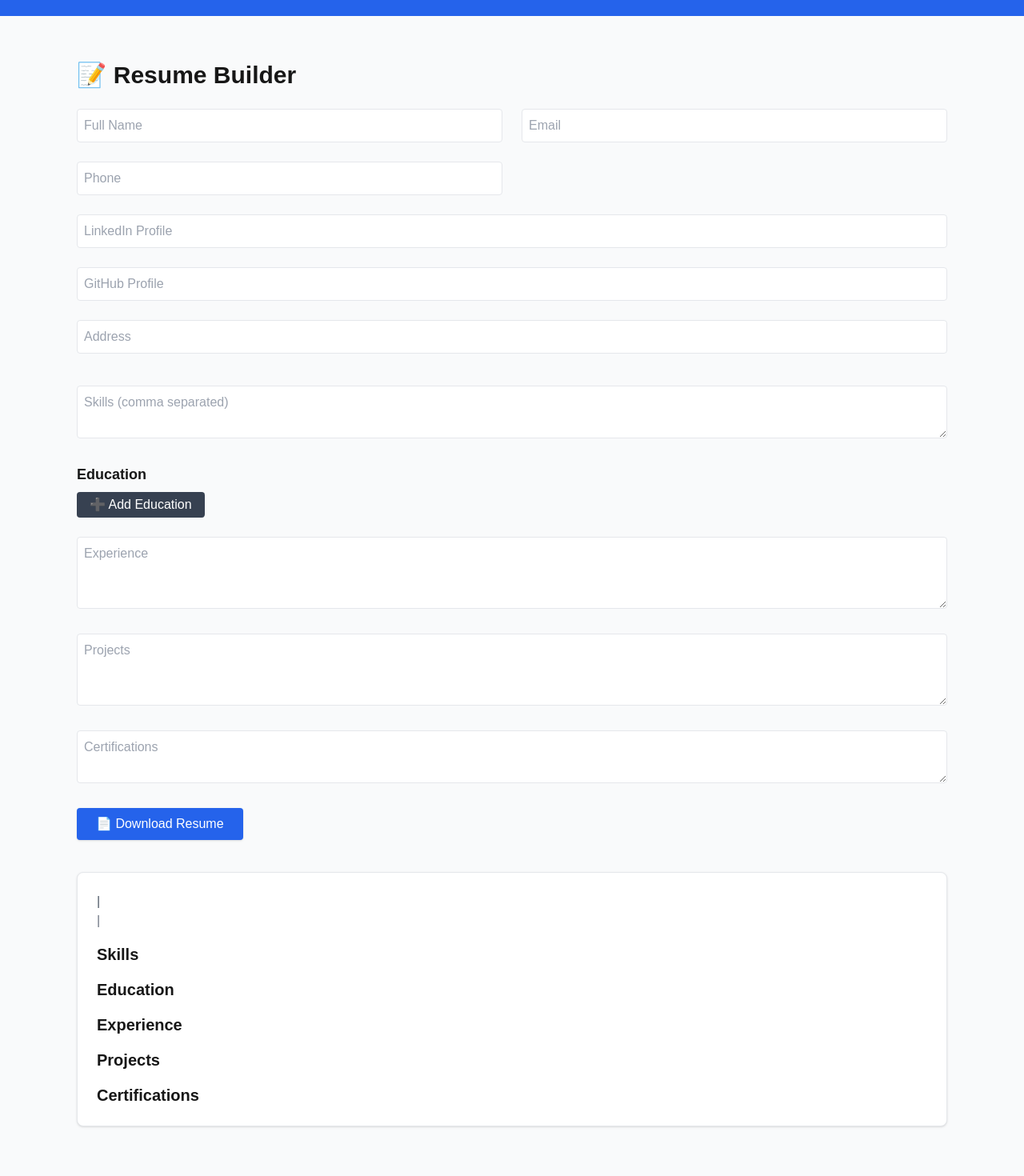
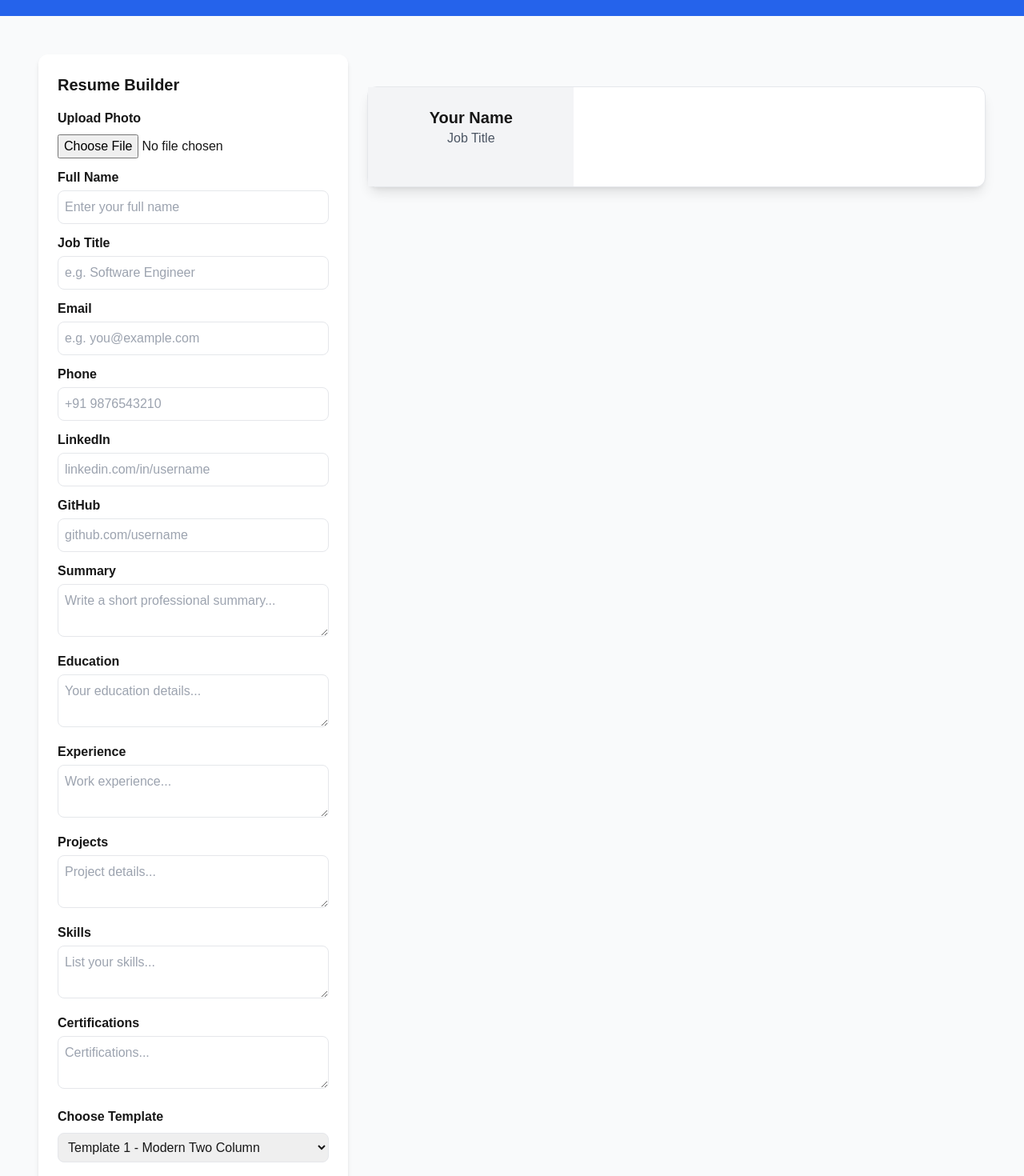
Before and after one commit to akshaybhawar03/Ai, a Next.js app: page /tools/resume-builder in a window 1280 px wide. Shown: the part 40-1510 px from the top of the page at 80% size. Built offline with nearby package versions, Linux system fonts and the light colour scheme.

Commit message:
Layout.tsx update

```diff
--- a/app/tools/resume-builder/page.tsx
+++ b/app/tools/resume-builder/page.tsx
@@ -1,251 +1,244 @@
 "use client";
-
-import { useState, useRef } from "react";
+import React, { useState, useRef } from "react";
 import { useReactToPrint } from "react-to-print";
 
-export default function ResumeBuilder() {
-  // ✅ Personal Info
-  const [personal, setPersonal] = useState({
-    name: "",
-    email: "",
-    phone: "",
-    linkedin: "",
-    github: "",
-    address: "",
+export default function ResumeBuilderPage() {
+  const [template, setTemplate] = useState("template1");
+  const [photo, setPhoto] = useState<string | null>(null);
+
+  // Resume data
+  const [fullName, setFullName] = useState("");
+  const [title, setTitle] = useState("");
+  const [email, setEmail] = useState("");
+  const [phone, setPhone] = useState("");
+  const [linkedin, setLinkedin] = useState("");
+  const [github, setGithub] = useState("");
+  const [summary, setSummary] = useState("");
+  const [education, setEducation] = useState("");
+  const [experience, setExperience] = useState("");
+  const [projects, setProjects] = useState("");
+  const [skills, setSkills] = useState("");
+  const [certifications, setCertifications] = useState("");
+
+  // Print Ref
+  const componentRef = useRef<HTMLDivElement>(null);
+  const handlePrint = useReactToPrint({
+    contentRef: componentRef,
+    documentTitle: "My_Resume",
   });
 
-  // ✅ Education Info
-  const [education, setEducation] = useState<
-    { degree: string; school: string; year: string; marks: string }[]
-  >([]);
-
-  // ✅ Skills
-  const [skills, setSkills] = useState<string>("");
-
-  // ✅ Experience
-  const [experience, setExperience] = useState<string>("");
-
-  // ✅ Projects
-  const [projects, setProjects] = useState<string>("");
-
-  // ✅ Certifications
-  const [certifications, setCertifications] = useState<string>("");
-
-  // ✅ Ref for PDF
-  const resumeRef = useRef<HTMLDivElement>(null);
-
-  // ✅ Fix for TS error (content return type set to HTMLElement | null)
-  const handlePrint = useReactToPrint({
-  // @ts-ignore
-  content: () => resumeRef.current,
-  documentTitle: "My_Resume",
-});
-
-
-  // Handlers
-  const handlePersonalChange = (
-    e: React.ChangeEvent<HTMLInputElement | HTMLTextAreaElement>
-  ) => {
-    setPersonal({ ...personal, [e.target.name]: e.target.value });
+  // Handle photo upload
+  const handlePhotoUpload = (e: React.ChangeEvent<HTMLInputElement>) => {
+    if (e.target.files && e.target.files[0]) {
+      const reader = new FileReader();
+      reader.onload = () => setPhoto(reader.result as string);
+      reader.readAsDataURL(e.target.files[0]);
+    }
   };
 
-  const addEducation = () => {
-    setEducation([
-      ...education,
-      { degree: "", school: "", year: "", marks: "" },
-    ]);
-  };
+  // ---------------- RESUME TEMPLATES ----------------
+  const renderTemplate = () => {
+    switch (template) {
+      case "template2":
+        return (
+          <TemplateContainer ref={componentRef}>
+            <div className="text-center border-b pb-4 mb-6">
+              {photo && <img src={photo} alt="Profile" className="w-20 h-20 rounded-full object-cover mx-auto mb-3" />}
+              <h2 className="text-2xl font-bold">{fullName || "Your Name"}</h2>
+              <p className="text-gray-600">{title || "Job Title"}</p>
+              <p className="text-sm text-gray-500 mt-1">
+                {email && `📧 ${email}`} {phone && ` | 📞 ${phone}`}
+                {linkedin && ` | 🔗 LinkedIn`} {github && ` | 💻 GitHub`}
+              </p>
+            </div>
+            {summary && <Section title="Professional Summary" content={summary} />}
+            {education && <Section title="Education" content={education} />}
+            {experience && <Section title="Experience" content={experience} />}
+            {projects && <Section title="Projects" content={projects} />}
+            {skills && <Section title="Skills" content={skills} />}
+            {certifications && <Section title="Certifications" content={certifications} />}
+          </TemplateContainer>
+        );
 
-  const updateEducation = (index: number, field: string, value: string) => {
-    const newEdu = [...education];
-    (newEdu[index] as any)[field] = value;
-    setEducation(newEdu);
+      case "template3":
+        return (
+          <div ref={componentRef} className="w-full max-w-5xl bg-white mt-10 rounded-xl shadow-lg border flex">
+            {/* Sidebar */}
+            <div className="w-1/4 bg-blue-900 text-white p-6 flex flex-col items-center">
+              {photo && <img src={photo} alt="Profile" className="w-24 h-24 rounded-full object-cover border-4 border-white mb-4" />}
+              <h2 className="text-lg font-bold">{fullName || "Your Name"}</h2>
+              <p className="text-sm">{title || "Job Title"}</p>
+              <div className="mt-6 text-xs text-gray-200">
+                {email && <p>📧 {email}</p>}
+                {phone && <p>📞 {phone}</p>}
+                {linkedin && <p>🔗 LinkedIn</p>}
+                {github && <p>💻 GitHub</p>}
+              </div>
+              {skills && <Section title="Skills" content={skills} sidebar />}
+            </div>
+            {/* Main */}
+            <div className="w-3/4 p-6">
+              {summary && <Section title="Summary" content={summary} />}
+              {education && <Section title="Education" content={education} />}
+              {experience && <Section title="Experience" content={experience} />}
+              {projects && <Section title="Projects" content={projects} />}
+              {certifications && <Section title="Certifications" content={certifications} />}
+            </div>
+          </div>
+        );
+
+      case "template4":
+        return (
+          <div ref={componentRef} className="w-full max-w-5xl bg-white mt-10 rounded-lg shadow-lg border flex">
+            {/* Left Sidebar */}
+            <div className="w-1/3 bg-gray-900 text-white p-6 flex flex-col items-center">
+              {photo && <img src={photo} alt="Profile" className="w-28 h-28 rounded-full object-cover border-4 border-gray-700 mb-4" />}
+              <h2 className="text-xl font-bold">{fullName || "Your Name"}</h2>
+              <p className="text-gray-300">{title || "Job Title"}</p>
+              <div className="mt-6 text-sm space-y-2">
+                {email && <p>📧 {email}</p>}
+                {phone && <p>📞 {phone}</p>}
+                {linkedin && <p>🔗 LinkedIn</p>}
+                {github && <p>💻 GitHub</p>}
+              </div>
+              {skills && <Section title="Skills" content={skills} sidebar />}
+              {certifications && <Section title="Certifications" content={certifications} sidebar />}
+            </div>
+
+            {/* Right Main Content */}
+            <div className="w-2/3 p-8">
+              {summary && <Section title="Professional Summary" content={summary} />}
+              {experience && <Section title="Work Experience" content={experience} />}
+              {projects && <Section title="Projects" content={projects} />}
+              {education && <Section title="Education" content={education} />}
+            </div>
+          </div>
+        );
+
+      default: // Template 1
+        return (
+          <div ref={componentRef} className="w-full max-w-5xl bg-white mt-10 rounded-xl shadow-lg border flex">
+            {/* Left Column */}
+            <div className="w-1/3 bg-gray-100 p-6">
+              {photo && <img src={photo} alt="Profile" className="w-28 h-28 rounded-full object-cover mx-auto mb-4" />}
+              <h2 className="text-xl font-bold text-center">{fullName || "Your Name"}</h2>
+              <p className="text-gray-600 text-center">{title || "Job Title"}</p>
+              <div className="mt-6 space-y-2 text-sm">
+                {email && <p>📧 {email}</p>}
+                {phone && <p>📞 {phone}</p>}
+                {linkedin && <p>🔗 LinkedIn</p>}
+                {github && <p>💻 GitHub</p>}
+              </div>
+              {skills && <Section title="Skills" content={skills} />}
+              {certifications && <Section title="Certifications" content={certifications} />}
+            </div>
+            {/* Right Column */}
+            <div className="w-2/3 p-6">
+              {summary && <Section title="Summary" content={summary} />}
+              {education && <Section title="Education" content={education} />}
+              {experience && <Section title="Experience" content={experience} />}
+              {projects && <Section title="Projects" content={projects} />}
+            </div>
+          </div>
+        );
+    }
   };
 
   return (
-    <div className="p-8 max-w-6xl mx-auto">
-      <h1 className="text-3xl font-bold mb-6">📝 Resume Builder</h1>
+    <div className="min-h-screen bg-gray-50 p-6 flex gap-6">
+      {/* Left: Form */}
+      <div className="w-1/3 bg-white p-6 rounded-xl shadow-md overflow-y-auto">
+        <h2 className="text-xl font-bold mb-4">Resume Builder</h2>
 
-      {/* -------- Form Section -------- */}
-      <div className="grid grid-cols-1 md:grid-cols-2 gap-6 mb-10">
-        <input
-          type="text"
-          name="name"
-          placeholder="Full Name"
-          className="border p-2 rounded"
-          value={personal.name}
-          onChange={handlePersonalChange}
-        />
-        <input
-          type="email"
-          name="email"
-          placeholder="Email"
-          className="border p-2 rounded"
-          value={personal.email}
-          onChange={handlePersonalChange}
-        />
-        <input
-          type="text"
-          name="phone"
-          placeholder="Phone"
-          className="border p-2 rounded"
-          value={personal.phone}
-          onChange={handlePersonalChange}
-        />
-        <input
-          type="text"
-          name="linkedin"
-          placeholder="LinkedIn Profile"
-          className="border p-2 rounded col-span-2"
-          value={personal.linkedin}
-          onChange={handlePersonalChange}
-        />
-        <input
-          type="text"
-          name="github"
-          placeholder="GitHub Profile"
-          className="border p-2 rounded col-span-2"
-          value={personal.github}
-          onChange={handlePersonalChange}
-        />
-        <input
-          type="text"
-          name="address"
-          placeholder="Address"
-          className="border p-2 rounded col-span-2"
-          value={personal.address}
-          onChange={handlePersonalChange}
-        />
-      </div>
+        {/* Photo Upload */}
+        <label className="block mb-3">
+          <span className="font-semibold">Upload Photo</span>
+          <input type="file" accept="image/*" onChange={handlePhotoUpload} className="mt-2 w-full" />
+        </label>
 
-      {/* Skills */}
-      <textarea
-        placeholder="Skills (comma separated)"
-        className="border p-2 rounded w-full mb-6"
-        rows={2}
-        value={skills}
-        onChange={(e) => setSkills(e.target.value)}
-      />
+        {/* Form Fields */}
+        <Input label="Full Name" value={fullName} setValue={setFullName} placeholder="Enter your full name" />
+        <Input label="Job Title" value={title} setValue={setTitle} placeholder="e.g. Software Engineer" />
+        <Input label="Email" value={email} setValue={setEmail} placeholder="e.g. you@example.com" />
+        <Input label="Phone" value={phone} setValue={setPhone} placeholder="+91 9876543210" />
+        <Input label="LinkedIn" value={linkedin} setValue={setLinkedin} placeholder="linkedin.com/in/username" />
+        <Input label="GitHub" value={github} setValue={setGithub} placeholder="github.com/username" />
+        <Textarea label="Summary" value={summary} setValue={setSummary} placeholder="Write a short professional summary..." />
+        <Textarea label="Education" value={education} setValue={setEducation} placeholder="Your education details..." />
+        <Textarea label="Experience" value={experience} setValue={setExperience} placeholder="Work experience..." />
+        <Textarea label="Projects" value={projects} setValue={setProjects} placeholder="Project details..." />
+        <Textarea label="Skills" value={skills} setValue={setSkills} placeholder="List your skills..." />
+        <Textarea label="Certifications" value={certifications} setValue={setCertifications} placeholder="Certifications..." />
 
-      {/* Education */}
-      <div className="mb-6">
-        <h2 className="font-semibold text-lg mb-2">Education</h2>
-        {education.map((edu, idx) => (
-          <div key={idx} className="grid grid-cols-4 gap-2 mb-2">
-            <input
-              type="text"
-              placeholder="Degree"
-              className="border p-2 rounded"
-              value={edu.degree}
-              onChange={(e) =>
-                updateEducation(idx, "degree", e.target.value)
-              }
-            />
-            <input
-              type="text"
-              placeholder="School"
-              className="border p-2 rounded"
-              value={edu.school}
-              onChange={(e) =>
-                updateEducation(idx, "school", e.target.value)
-              }
-            />
-            <input
-              type="text"
-              placeholder="Year"
-              className="border p-2 rounded"
-              value={edu.year}
-              onChange={(e) => updateEducation(idx, "year", e.target.value)}
-            />
-            <input
-              type="text"
-              placeholder="Marks/CGPA"
-              className="border p-2 rounded"
-              value={edu.marks}
-              onChange={(e) => updateEducation(idx, "marks", e.target.value)}
-            />
-          </div>
-        ))}
+        {/* Template Selector */}
+        <label className="block mt-4">
+          <span className="font-semibold">Choose Template</span>
+          <select
+            className="w-full border rounded-lg p-2 mt-2"
+            value={template}
+            onChange={(e) => setTemplate(e.target.value)}
+          >
+            <option value="template1">Template 1 - Modern Two Column</option>
+            <option value="template2">Template 2 - Minimalist</option>
+            <option value="template3">Template 3 - Creative Sidebar</option>
+            <option value="template4">Template 4 - Premium Corporate</option>
+          </select>
+        </label>
+
+        {/* Download Button */}
         <button
-          onClick={addEducation}
-          className="px-4 py-1 bg-gray-700 text-white rounded"
+          onClick={handlePrint}
+          className="mt-6 w-full bg-blue-600 text-white py-2 rounded-lg hover:bg-blue-700"
         >
-          ➕ Add Education
+          Download Resume
         </button>
       </div>
 
-      {/* Experience */}
-      <textarea
-        placeholder="Experience"
-        className="border p-2 rounded w-full mb-6"
-        rows={3}
-        value={experience}
-        onChange={(e) => setExperience(e.target.value)}
-      />
-
-      {/* Projects */}
-      <textarea
-        placeholder="Projects"
-        className="border p-2 rounded w-full mb-6"
-        rows={3}
-        value={projects}
-        onChange={(e) => setProjects(e.target.value)}
-      />
-
-      {/* Certifications */}
-      <textarea
-        placeholder="Certifications"
-        className="border p-2 rounded w-full mb-6"
-        rows={2}
-        value={certifications}
-        onChange={(e) => setCertifications(e.target.value)}
-      />
-
-      {/* ✅ Download Button */}
-      <button
-        onClick={handlePrint}
-        className="px-6 py-2 bg-blue-600 text-white rounded shadow hover:bg-blue-700"
-      >
-        📄 Download Resume
-      </button>
-
-      {/* -------- Resume Preview -------- */}
-      <div
-        ref={resumeRef}
-        className="mt-10 p-6 border rounded-lg shadow bg-white"
-      >
-        <h2 className="text-3xl font-bold">{personal.name}</h2>
-        <p className="text-gray-600">
-          {personal.email} | {personal.phone}
-        </p>
-        <p className="text-gray-500">{personal.linkedin} | {personal.github}</p>
-        <p className="text-gray-500">{personal.address}</p>
-
-        <h3 className="text-xl font-semibold mt-4">Skills</h3>
-        <ul className="list-disc ml-5">
-          {skills.split(",").map(
-            (s, idx) => s.trim() && <li key={idx}>{s.trim()}</li>
-          )}
-        </ul>
-
-        <h3 className="text-xl font-semibold mt-4">Education</h3>
-        <ul>
-          {education.map((edu, idx) => (
-            <li key={idx}>
-              <strong>{edu.degree}</strong> — {edu.school} ({edu.year}) | {edu.marks}
-            </li>
-          ))}
-        </ul>
-
-        <h3 className="text-xl font-semibold mt-4">Experience</h3>
-        <p>{experience}</p>
-
-        <h3 className="text-xl font-semibold mt-4">Projects</h3>
-        <p>{projects}</p>
-
-        <h3 className="text-xl font-semibold mt-4">Certifications</h3>
-        <p>{certifications}</p>
-      </div>
+      {/* Right: Resume Preview */}
+      <div className="w-2/3">{renderTemplate()}</div>
     </div>
   );
 }
+
+// ---------------- REUSABLE COMPONENTS ----------------
+const Input = ({ label, value, setValue, placeholder }: any) => (
+  <label className="block mb-3">
+    <span className="font-semibold">{label}</span>
+    <input
+      type="text"
+      value={value}
+      onChange={(e) => setValue(e.target.value)}
+      placeholder={placeholder}
+      className="mt-1 w-full border rounded-lg p-2"
+    />
+  </label>
+);
+
+const Textarea = ({ label, value, setValue, placeholder }: any) => (
+  <label className="block mb-3">
+    <span className="font-semibold">{label}</span>
+    <textarea
+      value={value}
+      onChange={(e) => setValue(e.target.value)}
+      placeholder={placeholder}
+      className="mt-1 w-full border rounded-lg p-2"
+    />
+  </label>
+);
+
+const Section = ({ title, content, sidebar = false }: any) => (
+  <div className={`mb-6 ${sidebar ? "text-white" : ""}`}>
+    <h3 className={`font-bold mb-2 ${sidebar ? "border-b border-gray-400 pb-1" : "text-lg border-b pb-1"}`}>
+      {title}
+    </h3>
+    <p className="text-sm whitespace-pre-line">{content}</p>
+  </div>
+);
+
+const TemplateContainer = React.forwardRef<HTMLDivElement, { children: React.ReactNode }>(
+  ({ children }, ref) => (
+    <div ref={ref} className="w-full max-w-4xl bg-white mt-10 rounded-xl shadow-lg border p-8">
+      {children}
+    </div>
+  )
+);
```
Also changed, not shown: app/_document.js (deleted, +0 -17 lines), app/layout.tsx (+14 -1 lines).
